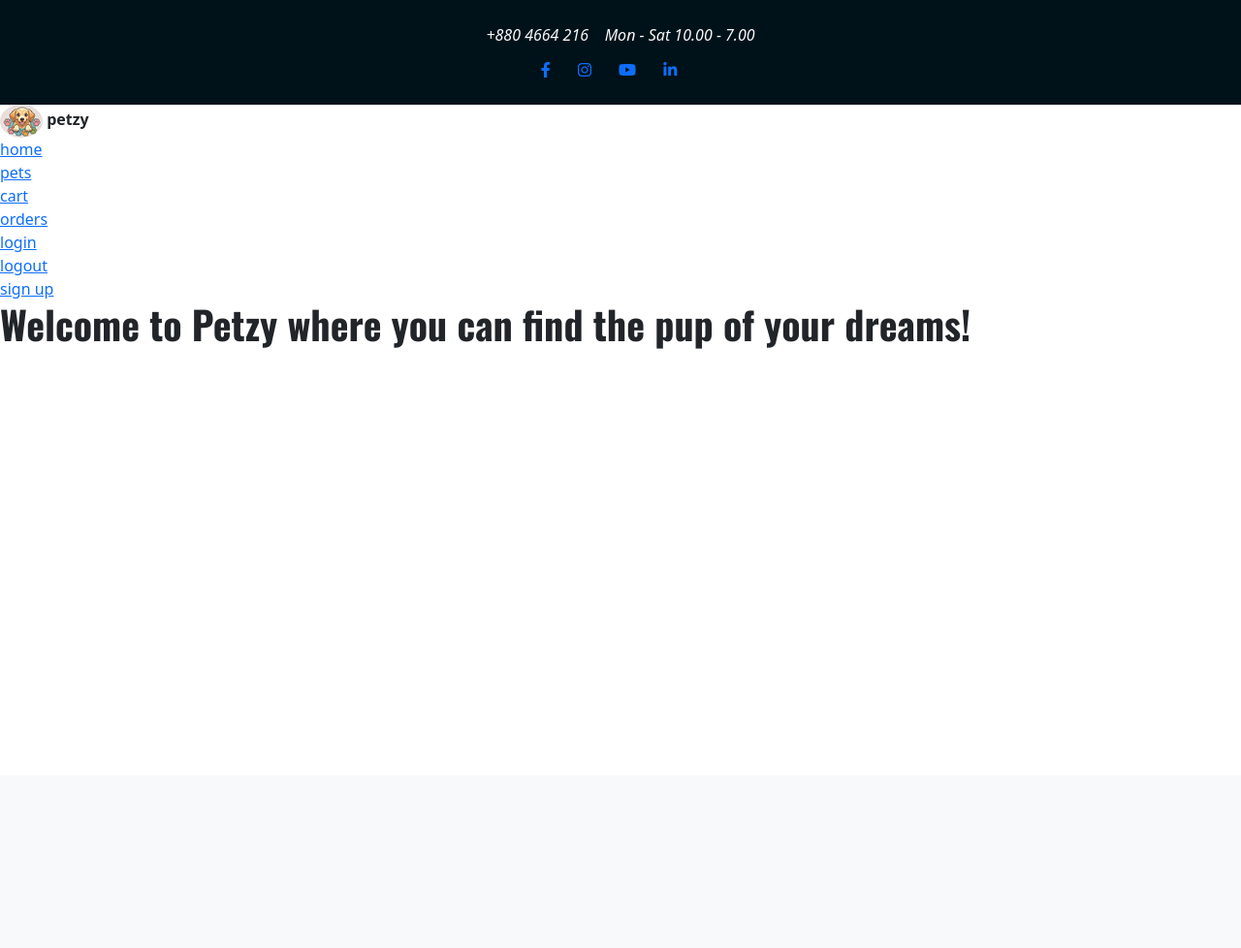
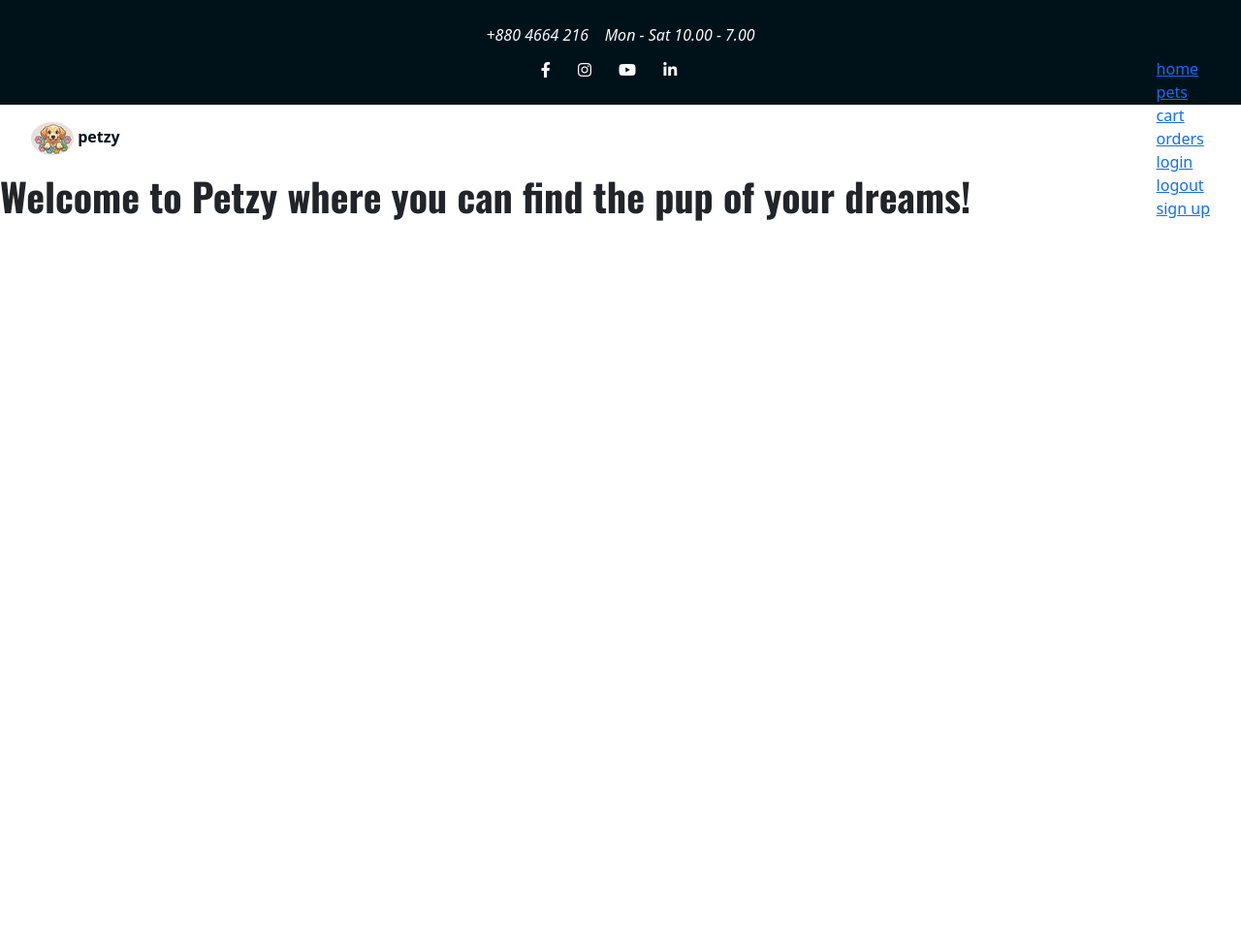
Before and after one commit to johnclamy/petstoreproject, a Django app: template default/templates/default/index.html in a window 1280 px wide. Shown: the whole page at 97% size. Before the commit the page ends 360 px from the top, so only its background shows below. Run offline with Django 5.2, Linux system fonts and the light colour scheme; the template is opened without the code that fills it, so the values that code supplies are empty; some libraries are stand-ins or nearby versions.

Commit message:
add apage wrapper for the main content

```diff
--- a/petstore/static/css/style.css
+++ b/petstore/static/css/style.css
@@ -56,6 +56,7 @@
 a {
     transition: 0.3s;
 }
+
 a:focus,
 a:hover {
   text-decoration: none;
@@ -99,6 +100,10 @@ img {
         "YTLC" 500;
 }
 
+.page-wrapper {
+    height: 100vh;
+}
+
 /* Header */
 .header-top {
     background-color: var(--dj-bg-inverse);
@@ -121,3 +126,22 @@ img {
 .header-top__address b i {
     margin-right: calc(var(--margin) * 1.5);
 }
+
+.header-top__address a {
+    color: var(--bs-light);
+}
+
+nav {
+    height: 70px;
+    background: var(--bs-white);
+    color: var(--dj-text-2);
+    padding: 0 calc(var(--padding) * 2);
+    display: flex;
+    justify-content: space-between;
+    align-items: center;
+    position: sticky;
+    top: 0;
+}
+
+
+/* Default app: index.html, about-us.html */
```
